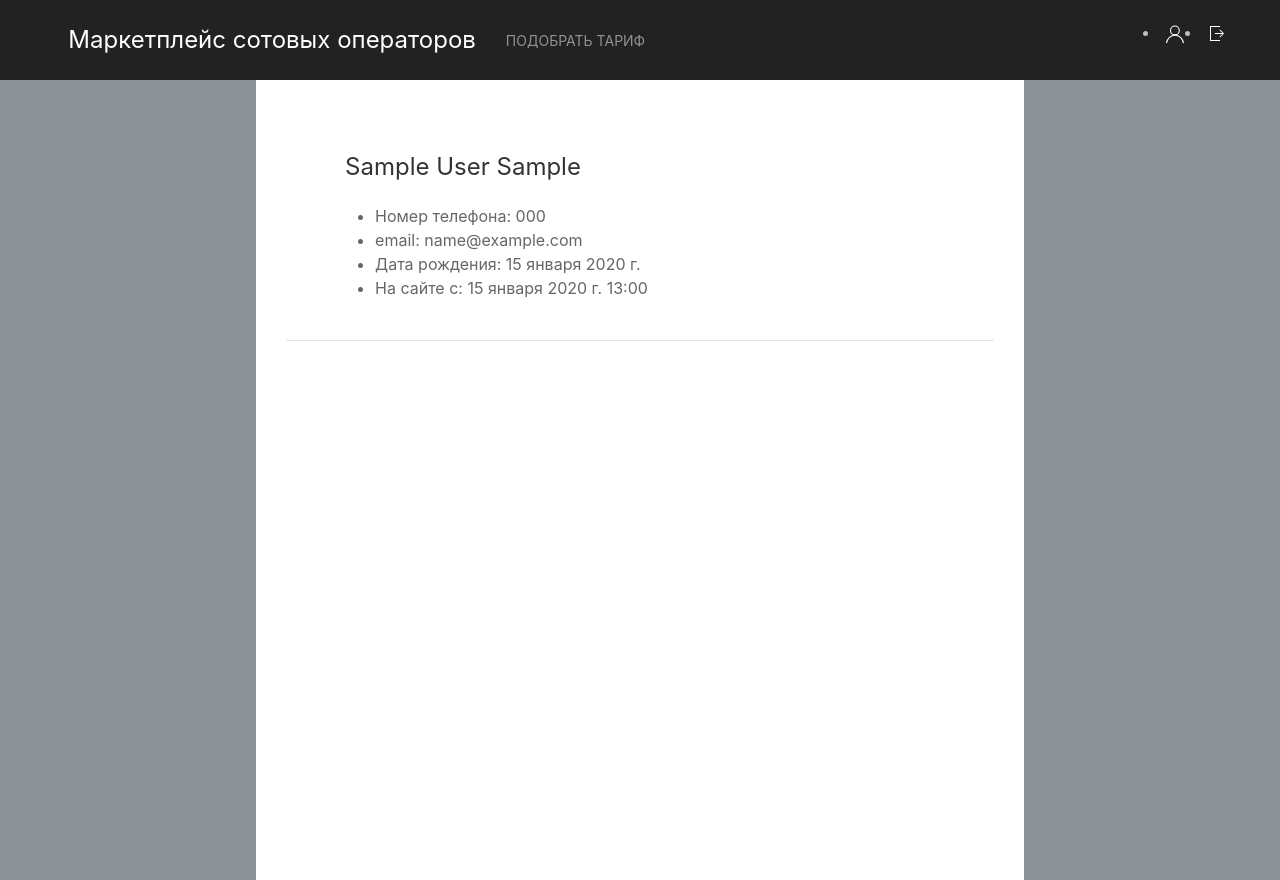
After one commit to R0kko/marketplace-of-cellular-tariffs, a Django app: page /profile/ in a window 1280 px wide. The commit adds this page. Run offline with Django 4.2, Linux system fonts and the light colour scheme; a user stored in the database is signed in; tables that the repository leaves empty hold one stand-in row (values such as "Sample post"); data that the repository does not hold is empty.

Commit message:
added profile page (bug with nav_bar)

```diff
--- a/main/templates/base_templates/nav_bar.html
+++ b/main/templates/base_templates/nav_bar.html
@@ -19,9 +19,20 @@ uk-flex-middle uk-sticky" >
               <li><a class="uk-navbar-item" href="/tariffs">Подобрать тариф</a></li>
           </ul>
       </div>
-      <div class="uk-navbar-right">
-          <a class="uk-navbar-item" href="/registration">Войти в аккаунт</a>
-      </div>
+      {%  if is_authenticated %}
+          <li class="uk-margin">
+            <a uk-tooltip="title: Профиль; pos: right" href="{{ profile_url }}" uk-icon="icon: user; ratio: 1"></a>
+          </li>
+          <li class="uk-margin">
+            <a uk-tooltip="title: Выйти; pos: right" href="{{ logout_url }}" uk-icon="icon: sign-out; ratio: 1"></a>
+          </li>
+          <div class="filler"></div>
+      {%  else %}
+        <li class="uk-margin">
+          <a uk-tooltip="title: Войти; pos: right" href="{{ login_url }}" uk-icon="icon: sign-in; ratio: 1"></a>
+        </li>
+      {% endif %}
+
   </div>
 </div>
 
--- /dev/null
+++ b/main/templates/profile.html
@@ -0,0 +1,45 @@
+{% extends 'base_templates/base.html' %}
+{% load static %}
+
+
+{% block title %}
+  Профиль
+{% endblock %}
+
+
+{% block extra_styles %}
+  <link rel="stylesheet" href="{%  static 'css/profile.css' %}">
+{% endblock %}
+
+{% block main_content %}
+
+  <div class="profile-header uk-flex-wrap uk-flex uk-flex-middle uk-flex-around uk-width-1-1">
+    {% load static %}
+    <div class="page_owner-information break-word uk-width-1-3@xl uk-width-5-6">
+      <div>
+        <h3 class="uk-margin-small-top">
+            {{ page_owner.user.first_name }} {{ page_owner.user.last_name }} {{ page_owner.patronymic }}
+        </h3>
+      </div>
+
+        <div>
+
+          <ul class="profile-ul">
+              <li>Номер телефона: {{ page_owner.telephone_number }}</li>
+              <li>email: {{ page_owner2.email }}</li>
+            {% if page_owner.date_of_birth %}
+              <li>Дата рождения: {{ page_owner.date_of_birth }}</li>
+            {% endif %}
+            {% if page_owner2.date_joined %}
+              <li>На сайте с: {{ page_owner2.date_joined }}</li>
+            {% endif %}
+          </ul>
+
+      </div>
+
+    </div>
+
+  </div>
+  <hr>
+
+{% endblock %}
--- a/main/views.py
+++ b/main/views.py
@@ -100,3 +100,15 @@ def login_page(request):
                 form.add_error('password', 'Неверно введён пароль')
     context['form'] = form
     return render(request, 'login.html', context)
+
+
+def profile_page(request):
+    if request.user.is_authenticated:
+        current_user = get_object_or_404(SupplementedUser, user_id=request.user.id)
+        context = get_base_context(request, 'Профиль')
+        context['page_owner'] = current_user
+        context['page_owner2'] = current_user.user
+        context['u_id'] = current_user.id
+    else:
+        return redirect('/login/')
+    return render(request, 'profile.html', context)
--- a/marketplace_of_ct/urls.py
+++ b/marketplace_of_ct/urls.py
@@ -15,7 +15,7 @@ Including another URLconf
 """
 from django.contrib import admin
 from django.urls import path
-from main.views import index_page, tariffs_page, registration_page, login_page
+from main.views import index_page, tariffs_page, registration_page, login_page, profile_page
 
 urlpatterns = [
     path('admin/', admin.site.urls),
@@ -23,4 +23,5 @@ urlpatterns = [
     path('tariffs/', tariffs_page, name='tariffs'),
     path('registration/', registration_page, name='registration'),
     path('login/', login_page, name='login'),
+path('profile/', profile_page, name='my_profile'),
 ]
```
